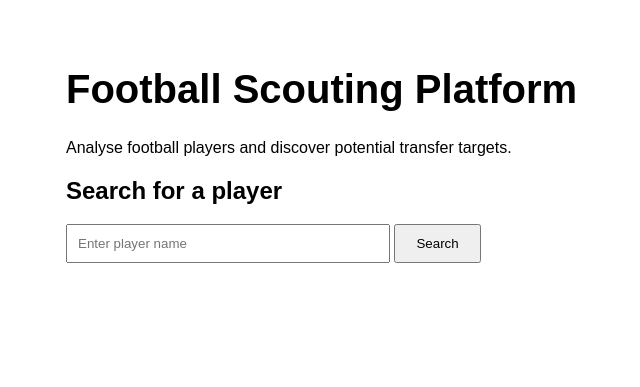
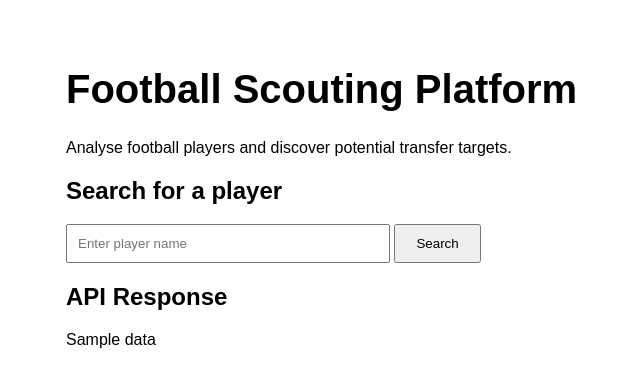
Before and after one commit to paulwodi06-ui/football-scouting-platform, a Flask app: template templates/index.html in a window 1280 px wide. Shown: the top 387 px of the page, without its empty margins (124-764 px from the left). Run offline with Flask 3, Linux system fonts and the light colour scheme; the template is opened without the code that fills it: most values are stand-ins (such as "Sample title", 1, 10 or a date in 2020).

Commit message:
Integrate football API with Flask

```diff
--- a/app.py
+++ b/app.py
@@ -1,10 +1,40 @@
-from flask import Flask, render_template
+from flask import Flask, render_template, request
+from dotenv import load_dotenv
+import os
+import requests
 
 app = Flask(__name__)
+load_dotenv()
+
+api_key = os.getenv("API_KEY")
 
 
-@app.route("/")
+def get_player_data(player_name):
+    url = "https://v3.football.api-sports.io/players"
+
+    headers = {
+        "x-apisports-key": api_key
+    }
+
+    params = {
+        "team": 42,
+        "search": player_name
+    }
+
+    response = requests.get(url, headers=headers, params=params)
+
+    return response.json()
+
+
+@app.route("/", methods=["GET", "POST"])
 def home():
+    if request.method == "POST":
+        player = request.form["player"]
+
+        data = get_player_data(player)
+
+        return render_template("index.html", data=data)
+
     return render_template("index.html")
 
 
--- a/templates/index.html
+++ b/templates/index.html
@@ -17,10 +17,15 @@
 
     <h2>Search for a player</h2>
 
-    <form>
-        <input type="text" placeholder="Enter player name">
+    <form method="POST" action="/">
+        <input type="text" name="player" placeholder="Enter player name">
         <button type="submit">Search</button>
     </form>
+
+    {% if data %}
+    <h2>API Response</h2>
+    <p>{{ data }}</p>
+    {% endif %}
 
 </body>
 
```
